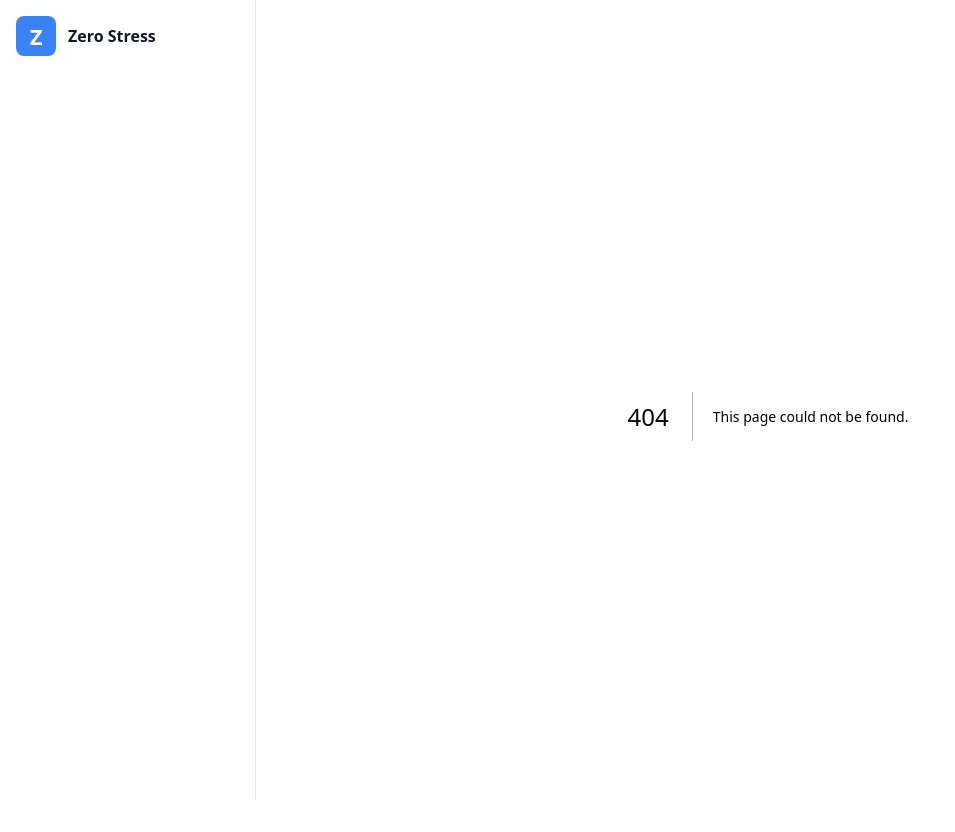
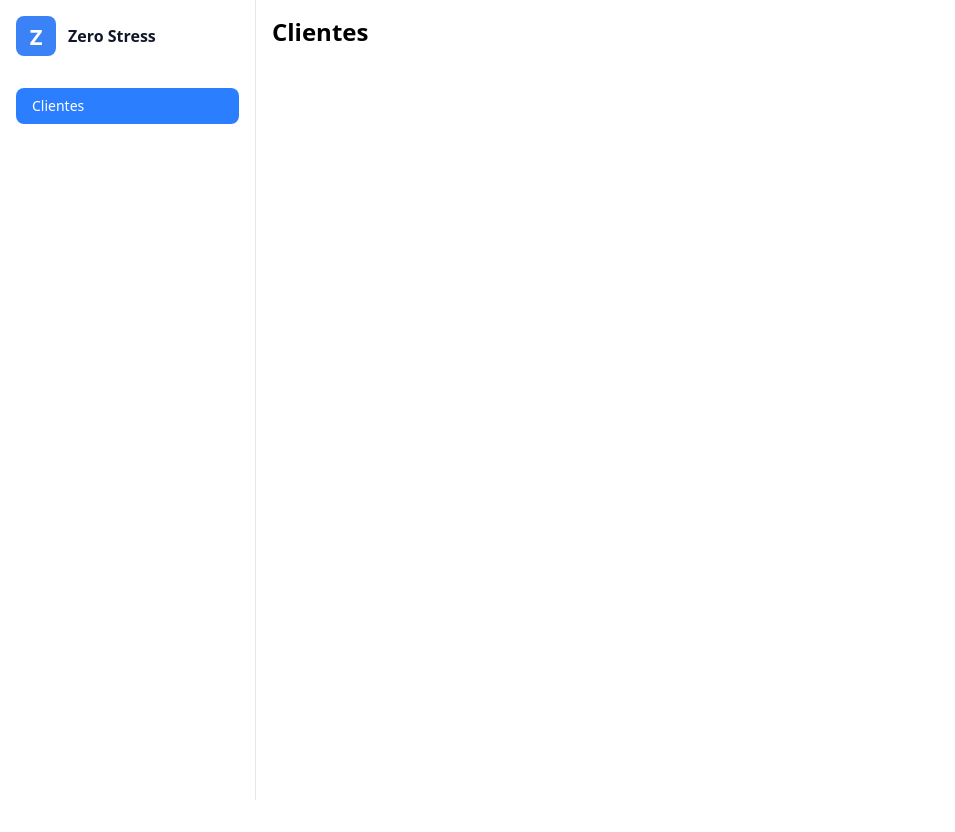
Before and after one commit to matiassromo/zsx-frontend, a Next.js app: page /clientes in a window 1280 px wide. Before the commit this address had no page. Shown: the whole page, without its empty margins (0-955 px from the left). After the commit the page ends 800 px from the top, so only its background shows below. Built offline with nearby package versions, Linux system fonts and the light colour scheme.

Commit message:
add sidebarbutton

```diff
--- /dev/null
+++ b/app/clientes/page.tsx
@@ -0,0 +1,5 @@
+export default function ClientesPage() {
+  return (
+    <h1 className="text-2xl font-bold">Clientes</h1>
+  )
+}
--- a/app/components/Sidebar.tsx
+++ b/app/components/Sidebar.tsx
@@ -1,6 +1,7 @@
 'use client'
 
 import { useState } from 'react'
+import { SidebarButton } from './SidebarButton'
 
 export function Sidebar() {
   const [isOpen, setIsOpen] = useState(false)
@@ -95,6 +96,11 @@ export function Sidebar() {
             </div>
           </div>
         </div>
+
+        {/* Navigation */}
+        <nav className="mt-4 px-4">
+          <SidebarButton href="/clientes">Clientes</SidebarButton>
+        </nav>
       </nav>
     </>
   )
--- /dev/null
+++ b/app/components/SidebarButton.tsx
@@ -0,0 +1,29 @@
+'use client'
+
+import Link from 'next/link'
+import { usePathname } from 'next/navigation'
+
+interface SidebarButtonProps {
+  href: string
+  children: React.ReactNode
+}
+
+export function SidebarButton({ href, children }: SidebarButtonProps) {
+  const pathname = usePathname()
+  const isActive = pathname === href
+
+  return (
+    <Link
+      href={href}
+      className={`
+        block px-4 py-2 text-left text-sm font-medium transition-colors rounded-lg
+        ${isActive
+          ? 'bg-blue-500 text-white'
+          : 'text-gray-700 hover:bg-gray-100'
+        }
+      `}
+    >
+      {children}
+    </Link>
+  )
+}
```
